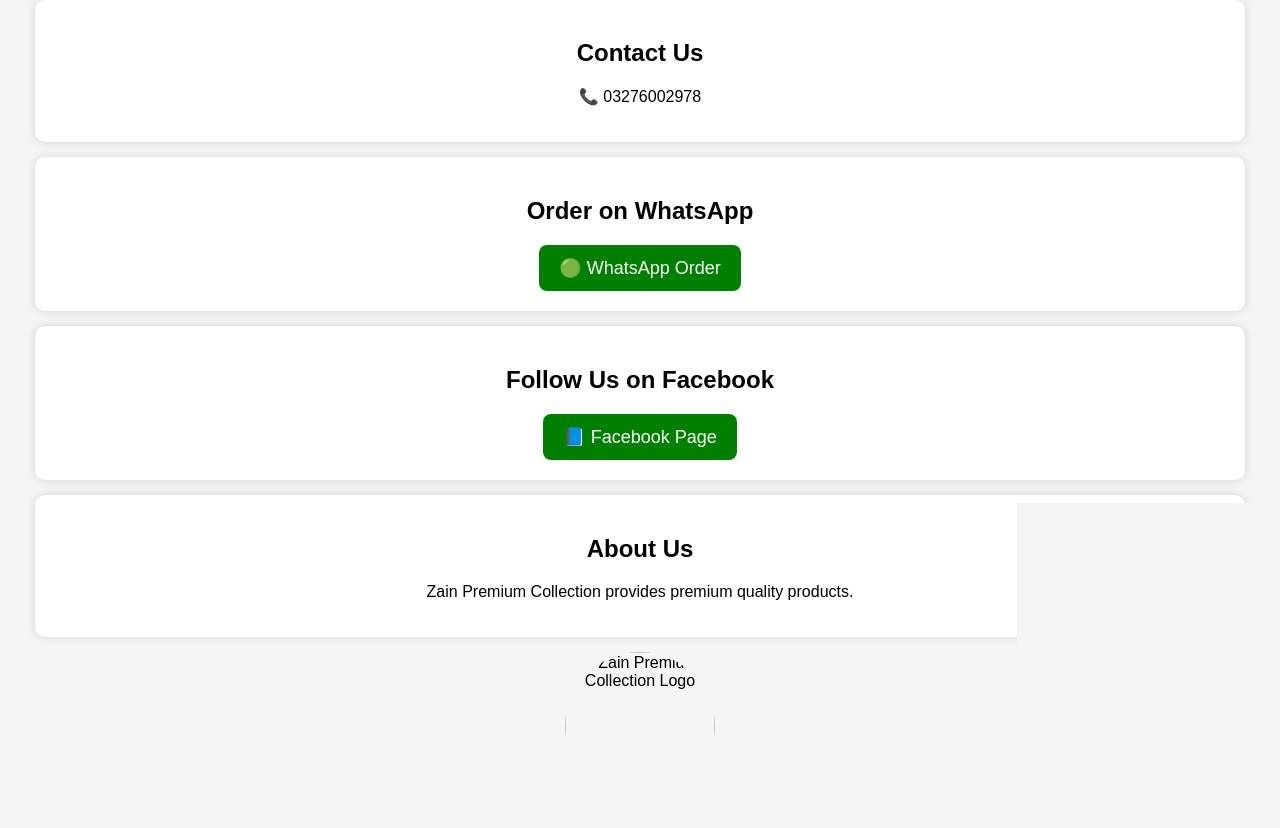
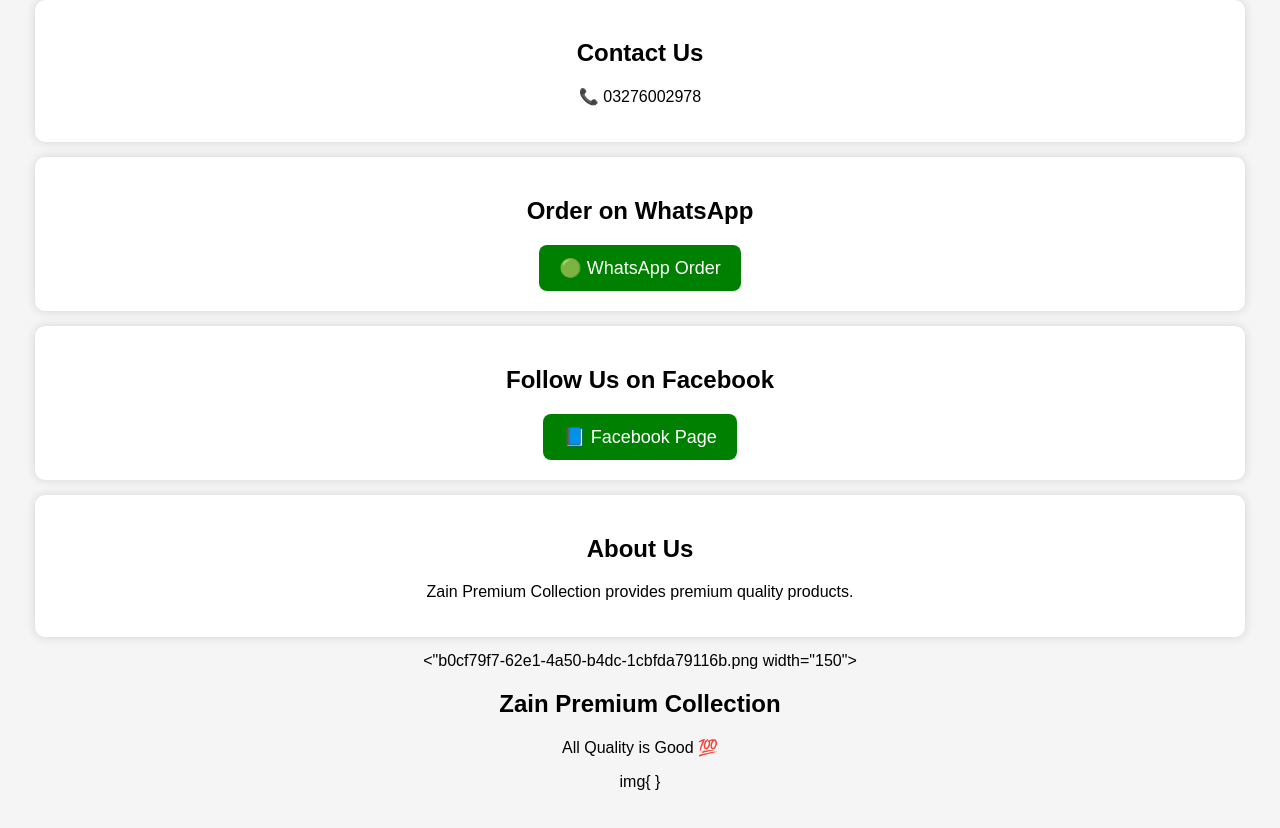
Before and after one commit to zs156821-source/zain-premium-collection, a plain HTML site: page index.html in a window 1280 px wide. Shown: the part 514-1342 px from the top of the page. Drawn offline with Linux system fonts and the light colour scheme.

```diff
--- a/index.html
+++ b/index.html
@@ -92,7 +92,7 @@
 <h2>About Us</h2>
 <p>Zain Premium Collection provides premium quality products.</p>
 </div>
-<img src="logo.png" alt="Zain Premium Collection Logo" width="150">
+<"b0cf79f7-62e1-4a50-b4dc-1cbfda79116b.png width="150">
 
 <h1>Zain Premium Collection</h1>
 <p>All Quality is Good 💯</p>img{
```
